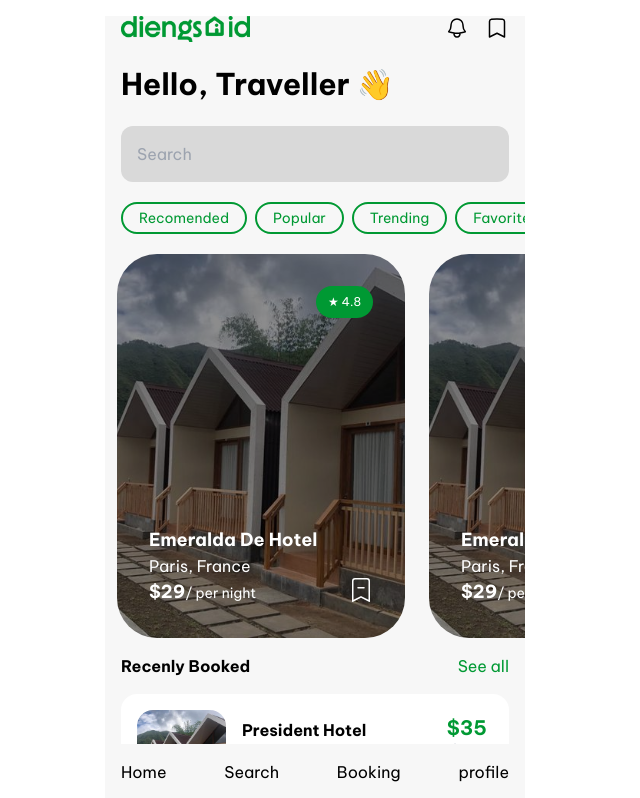
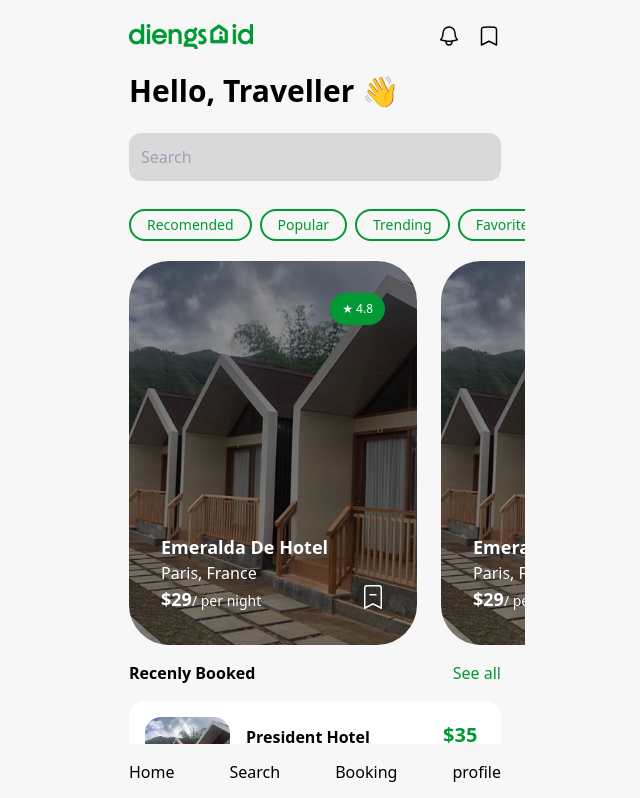
Before and after one commit to denbahrul/next-diengs, a Next.js app: page / in a window 1280 px wide. Shown: the top 798 px of the page, without its empty margins (325-965 px from the left). Built offline with nearby package versions, Linux system fonts and the light colour scheme.

Commit message:
change margin to 6 from edge of the schreen & 4 for content

```diff
--- a/app/(main)/layout.jsx
+++ b/app/(main)/layout.jsx
@@ -3,8 +3,8 @@ import BottomNavbar from "@/app/ui/main/bottom-navbar";
 export default function RootLayout({ children }) {
   return (
     <html lang="id">
-      <body>
-        <section className="top-0 m-auto h-screen max-w-[420px] bg-background">
+      <body className="bg-background">
+        <section className="top-0 m-auto max-w-[420px]">
           {children}
           <BottomNavbar />
         </section>
--- a/app/(main)/page.jsx
+++ b/app/(main)/page.jsx
@@ -8,7 +8,7 @@ import { BsBell } from "react-icons/bs";
 export default function Home() {
   return (
     <>
-      <header className="m-4">
+      <header className="m-6">
         <div className="flex justify-between">
           <Image
             className="w-1/3 bg-cover"
@@ -26,7 +26,7 @@ export default function Home() {
         <p className="my-6 text-3xl font-semibold">Hello, Traveller 👋</p>
         <input
           type="text"
-          className="w-full rounded-xl bg-abu p-4 focus:outline-hijau"
+          className="w-full rounded-xl bg-abu p-3 focus:outline-hijau"
           placeholder="Search"
         />
       </header>
--- a/app/ui/main/bottom-navbar.jsx
+++ b/app/ui/main/bottom-navbar.jsx
@@ -2,7 +2,7 @@ import { BsHouseExclamation } from "react-icons/bs";
 export default function BottomNavbar() {
   return (
     <>
-      <div className="fixed bottom-0 flex w-full max-w-[420px] justify-between bg-background p-4">
+      <div className="fixed bottom-0 flex w-full max-w-[420px] justify-between bg-background p-4 px-6">
         <p>Home</p>
         <p>Search</p>
         <p>Booking</p>
--- a/app/ui/main/home/recenly-booked.jsx
+++ b/app/ui/main/home/recenly-booked.jsx
@@ -16,10 +16,10 @@ export default async function RecenlyBooked() {
   // const homestays = await getData();
   return (
     <>
-      <section>
+      <section className="mx-6 my-4">
         <div className="flex flex-row justify-between">
-          <p className="mx-4 pt-4 font-semibold">Recenly Booked</p>
-          <p className="mx-4 pt-4 text-hijau">See all</p>
+          <p className="font-semibold">Recenly Booked</p>
+          <p className="text-hijau">See all</p>
         </div>
         <RoomCard />
         <RoomCard />
--- a/app/ui/main/home/recomendation-etc.jsx
+++ b/app/ui/main/home/recomendation-etc.jsx
@@ -3,26 +3,7 @@ import BigCard from "./big-card";
 export default function RecomendationEtc() {
   return (
     <>
-      {/* <div className="my-4 ml-3 flex justify-between">
-        <div className="no-scrollbar mr-3 flex items-center overflow-x-auto">
-          <button className="m-1 whitespace-pre rounded-full border-2 border-hijau px-4 py-1 text-hijau hover:bg-hijau hover:text-putih">
-            Recomended
-          </button>
-          <button className="m-1 whitespace-pre rounded-full border-2 border-hijau px-4 py-1 text-hijau hover:bg-hijau hover:text-putih">
-            Popular
-          </button>
-          <button className="m-1 whitespace-pre rounded-full border-2 border-hijau px-4 py-1 text-hijau hover:bg-hijau hover:text-putih">
-            Trending
-          </button>
-          <button className="m-1 whitespace-pre rounded-full border-2 border-hijau px-4 py-1 text-hijau hover:bg-hijau hover:text-putih">
-            Favorites
-          </button>
-          <button className="m-1 whitespace-pre rounded-full border-2 border-hijau px-4 py-1 text-hijau hover:bg-hijau hover:text-putih">
-            Best Sellers
-          </button>
-        </div>
-      </div> */}
-      <div class="mb-4 ml-3 flex flex-col">
+      <div class="mb-4 ml-5 flex flex-col">
         <div class="no-scrollbar flex overflow-x-scroll">
           <div class="flex flex-nowrap">
             <button className="m-1 whitespace-pre rounded-full border-2 border-hijau px-4 py-1 text-sm text-hijau hover:bg-hijau hover:text-putih">
@@ -43,7 +24,7 @@ export default function RecomendationEtc() {
           </div>
         </div>
       </div>
-      <div class="flex flex-col">
+      <div class="ml-3 flex flex-col">
         <div class="no-scrollbar flex overflow-x-scroll">
           <div class="flex flex-nowrap">
             <BigCard />
--- a/app/ui/main/room-card-list.jsx
+++ b/app/ui/main/room-card-list.jsx
@@ -3,7 +3,7 @@ import Image from "next/image";
 export default function RoomCard({ image }) {
   return (
     <>
-      <div className="m-4 flex rounded-2xl bg-putih p-4">
+      <div className="my-4 flex rounded-2xl bg-putih p-4">
         <Image
           className="m-auto aspect-square w-3/12 rounded-2xl object-cover"
           src="/homestay.png" //{image}
```
